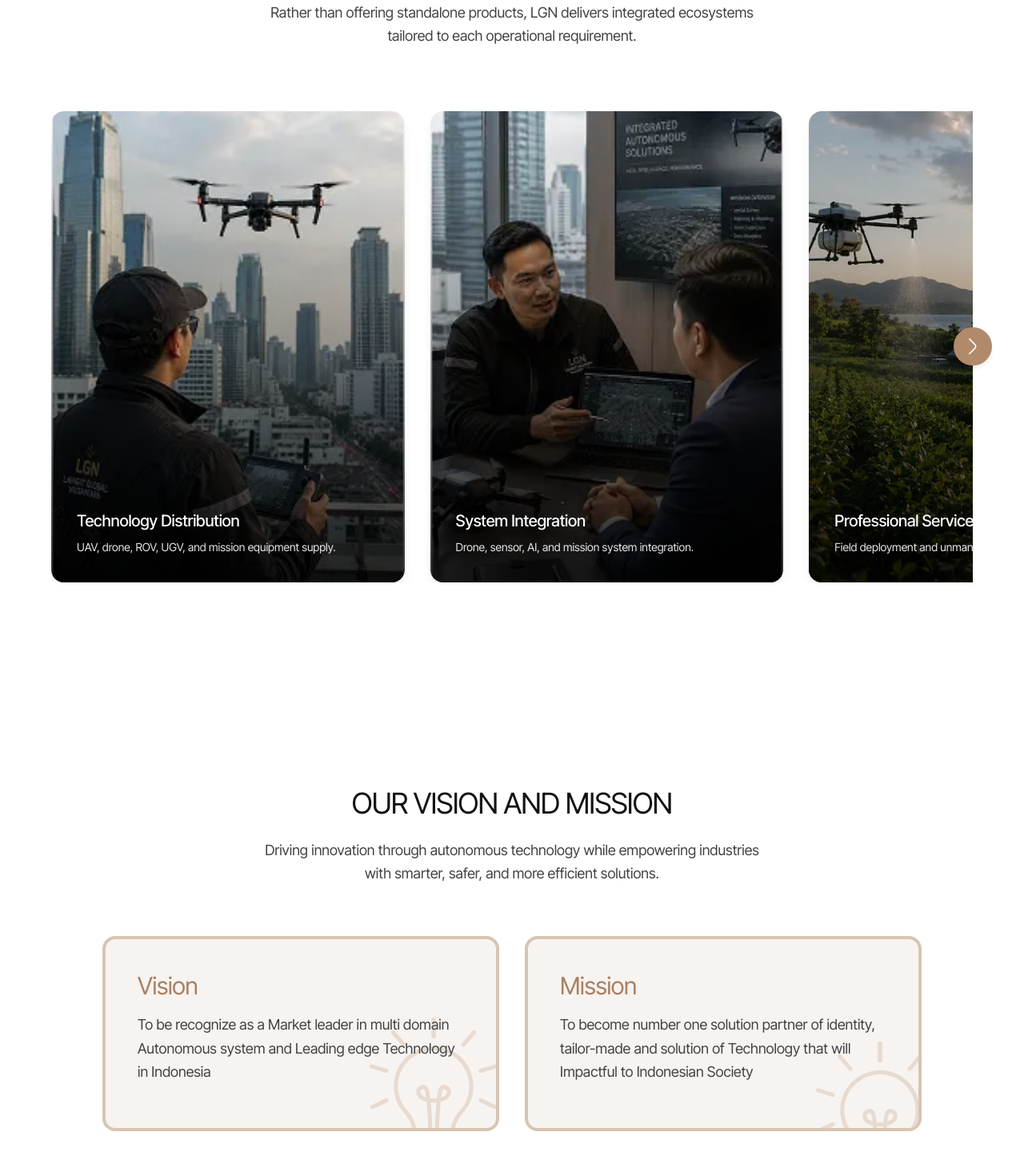
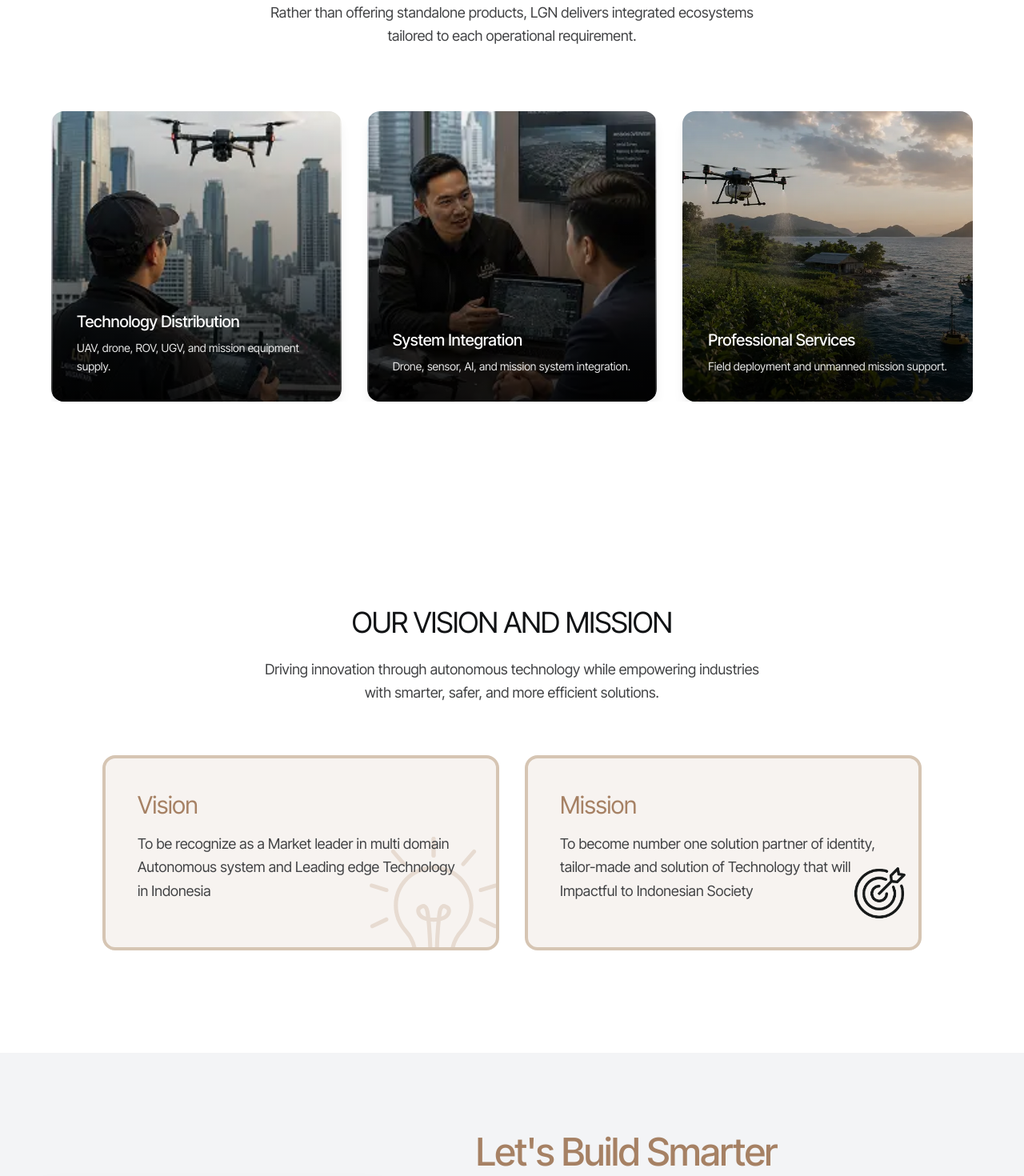
Before and after one commit to Ijon6k/lgn-compro, a Next.js app: page /about in a window 1280 px wide. Shown: the part 1520-2990 px from the top of the page at 80% size. Built offline with nearby package versions, Linux system fonts and the light colour scheme.

Commit message:
style: update size corosul

```diff
--- a/components/sections/vision-mission.tsx
+++ b/components/sections/vision-mission.tsx
@@ -44,7 +44,7 @@ export function VisionMission() {
             </p>
             {/* Decorative Icon Background */}
             <div className="absolute -bottom-8 -right-8 opacity-100 pointer-events-none transition-transform duration-500 group-hover:scale-110">
-              <Image src="/Frame 1261157731.svg" alt="Decorative Icon" width={160} height={160} />
+              <Image src="/5.png" alt="Decorative Icon" width={160} height={160} />
             </div>
           </div>
 
--- a/components/sections/what-we-do.tsx
+++ b/components/sections/what-we-do.tsx
@@ -62,15 +62,15 @@ export function WhatWeDo() {
               {whatWeDoData.map((item) => (
                 <div
                   key={item.id}
-                  className="min-w-0 flex-[0_0_100%] pl-4 sm:flex-[0_0_50%] sm:pl-6 lg:flex-[0_0_40%] lg:pl-8"
+                  className="min-w-0 flex-[0_0_100%] pl-4 sm:flex-[0_0_50%] sm:pl-6 lg:flex-[0_0_33.333333%] lg:pl-8"
                 >
-                  <div className="relative w-full aspect-[3/4] rounded-xl overflow-hidden shadow-lg group">
+                  <div className="relative w-full aspect-square rounded-xl overflow-hidden shadow-lg group">
                     <Image
                       src={item.image}
                       alt={item.title}
                       fill
                       className="object-cover transition-transform duration-700 group-hover:scale-105"
-                      sizes="(max-width: 768px) 100vw, (max-width: 1024px) 50vw, 40vw"
+                      sizes="(max-width: 768px) 100vw, (max-width: 1024px) 50vw, 33vw"
                     />
                     <div className="absolute inset-0 bg-gradient-to-t from-black/80 via-black/30 to-transparent pointer-events-none"></div>
                     <div className="absolute bottom-0 left-0 right-0 p-6 sm:p-8 flex flex-col items-start text-left z-10 pointer-events-none">
```
Also changed, not shown: public/5.png (added).
